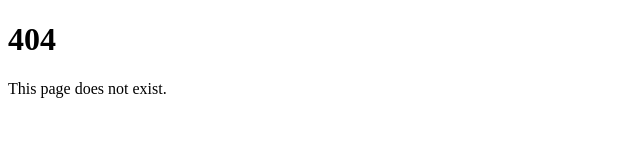
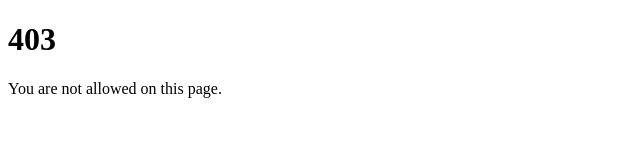
Before and after one commit to Agile-tools-SaaS/dashboard, a Next.js app in the folder dashboardui/: page /403 in a window 1280 px wide. Before the commit this address had no page. Shown: the top 160 px of the page, without its empty margins (0-640 px from the left). Built offline with nearby package versions, Linux system fonts and the light colour scheme.

Commit message:
added custom 403

```diff
--- /dev/null
+++ b/dashboardui/src/pages/403.tsx
@@ -0,0 +1,10 @@
+export default function Custom403() {
+  return (
+    <>
+      <main>
+        <h1>403</h1>
+        <p>You are not allowed on this page.</p>
+      </main>
+    </>
+  );
+}
```
